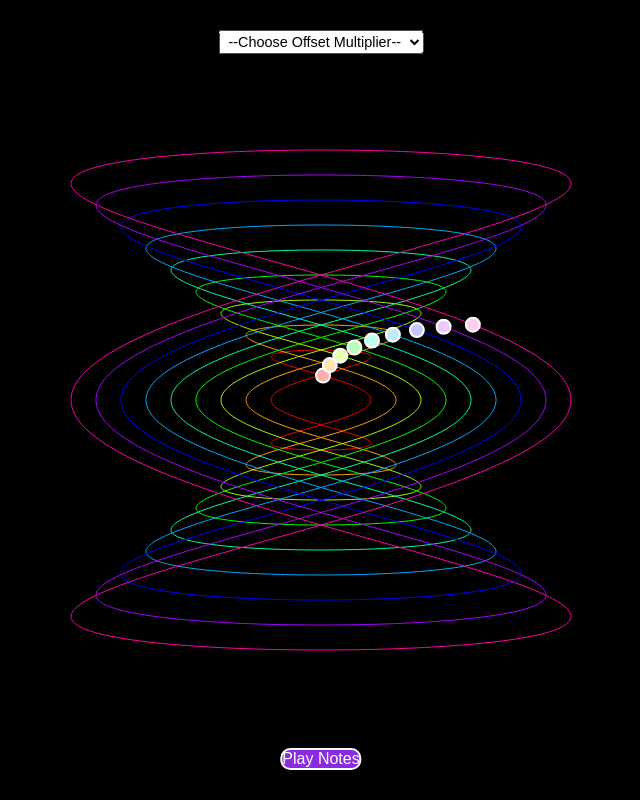
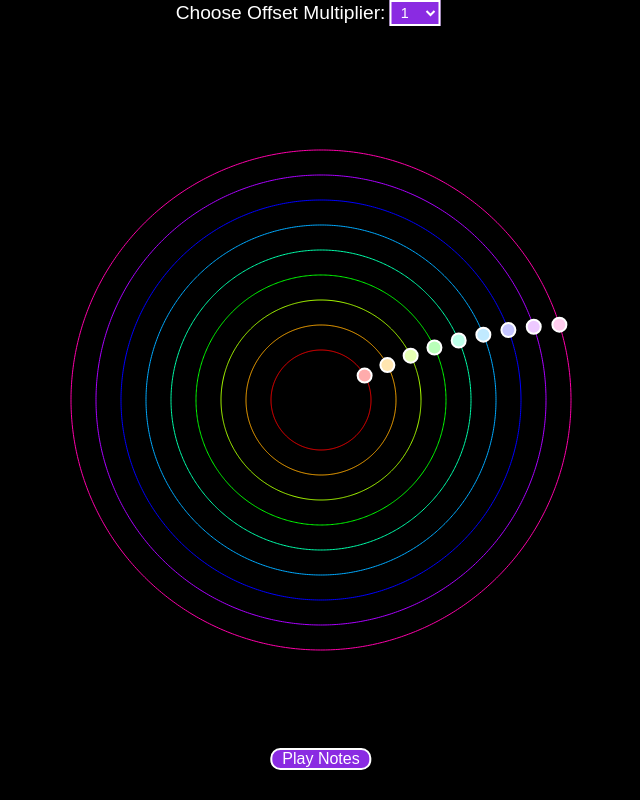
Before and after one commit to ronaldpannel/Polyrhythm-Animation-V1, a plain HTML site: page index.html in a window 1280 px wide. Shown: the whole page, without its empty margins (319-959 px from the left). Drawn offline with Linux system fonts and the light colour scheme; animation ran at ten frames a second.

Commit message:
Add files via upload

```diff
--- a/index.html
+++ b/index.html
@@ -10,11 +10,9 @@
   <body>
     <canvas class="canvas1" id="canvas1"> </canvas>
     <button class="btn" id="btn">Play Notes</button>
-
-    <label for="offsetMult">Choose a pet:</label>
-
+    <div class="offsetMultContainer">
+      <label for="offsetMult">Choose Offset Multiplier:</label>
       <select name="offsetMult" id="offsetMult">
-  <option value="">--Choose Offset Multiplier--</option>
         <option value="1">1</option>
         <option value="2">2</option>
         <option value="3">3</option>
@@ -23,9 +21,10 @@
         <option value="6">6</option>
         <option value="7">7</option>
         <option value="8">8</option>
+        <option value="9">9</option>
         <option value="10">10</option>
       </select>
-
+    </div>
 
     <script src="sound.js"></script>
     <script src="track.js"></script>
--- a/index.js
+++ b/index.js
@@ -16,18 +16,19 @@ const trackRadiusStep = 25;
 const ballRadius = 6;
 const ballMinSpeed = 0.01;
 const ballSpeedStep = -0.0005;
-let offsetMult = 3;
+let offsetMult = 1;
 const num = 9;
-
-function updateOffset(event) {
-  offsetMult = parseInt(event.target.value);
-  console.log(offsetMult);
-}
 
 const soundFrequencies = [
   1760, 1567.98, 1396.91, 1318.51, 1174.66, 1046.5, 987.77, 880, 783.99, 698.46,
   659.25, 587.33, 523.25, 493.88, 440, 392, 349.23, 329.63, 293.66, 261.63,
 ];
+
+function updateOffset(event) {
+  offsetMult = parseInt(event.target.value);
+  initializeTracksAndBalls();
+}
+
 function initializeTracksAndBalls() {
   tracks.length = 0; // Clear existing tracks
   balls.length = 0; // Clear existing balls
@@ -50,10 +51,6 @@ function initializeTracksAndBalls() {
     balls.push(ball);
   }
 }
-function updateOffset(event) {
-  offsetMult = parseInt(event.target.value);
-  initializeTracksAndBalls();
-}
 
 offsetMultSelect.addEventListener("change", updateOffset);
 initializeTracksAndBalls();
@@ -63,7 +60,6 @@ playBtn.addEventListener("click", () => {
     getAudioContext().resume();
   }
 });
-offsetMultSelect.addEventListener("change", updateOffset);
 
 function animate() {
   ctx.clearRect(0, 0, canvas.width, canvas.height);
--- a/styles.css
+++ b/styles.css
@@ -23,7 +23,7 @@ body {
   z-index: 10;
   cursor: pointer;
   font-size: 1rem;
-  padding: 0 20;
+  padding: 0 10px;
   border-radius: 10px;
   background-color: blueviolet;
   color: white;
@@ -35,19 +35,36 @@ body {
   transform-origin: left;
   scale: 1.2;
 }
+.offsetMultContainer {
+  display: flex;
+  align-items: center;
+  justify-content: center;
+  position: absolute;
+  width: 100%;
+  column-gap: 20px;
+}
 label {
-
   font-family: sans-serif;
-  font-size: 1rem;
+  font-size: 1.2rem;
   padding-right: 10px;
+  color: white;
 }
 
 select {
-    position: absolute;
-  top: 30px;
-  left: 50%;
+  background-color: blueviolet;
   transform: translateX(-50%);
   z-index: 10;
   font-size: 0.9rem;
   padding: 2px 5px;
+  color: white;
+  border: white 2px solid;
 }
+.speedContainer{
+  display: flex;
+  align-items: center;
+  justify-content: center;
+  position: absolute;
+  top: 30px;
+  width: 100%;
+  column-gap: 28px;
+}
```
Lines whose indentation alone changed are shown as unchanged.
